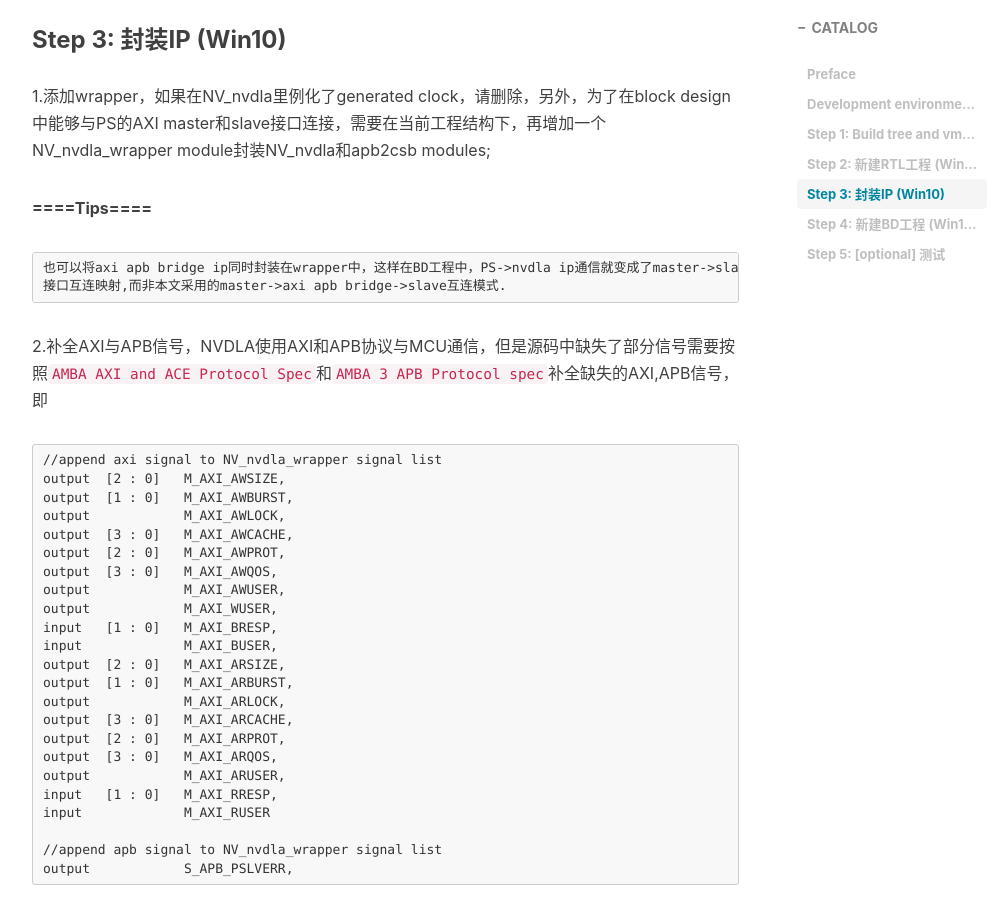
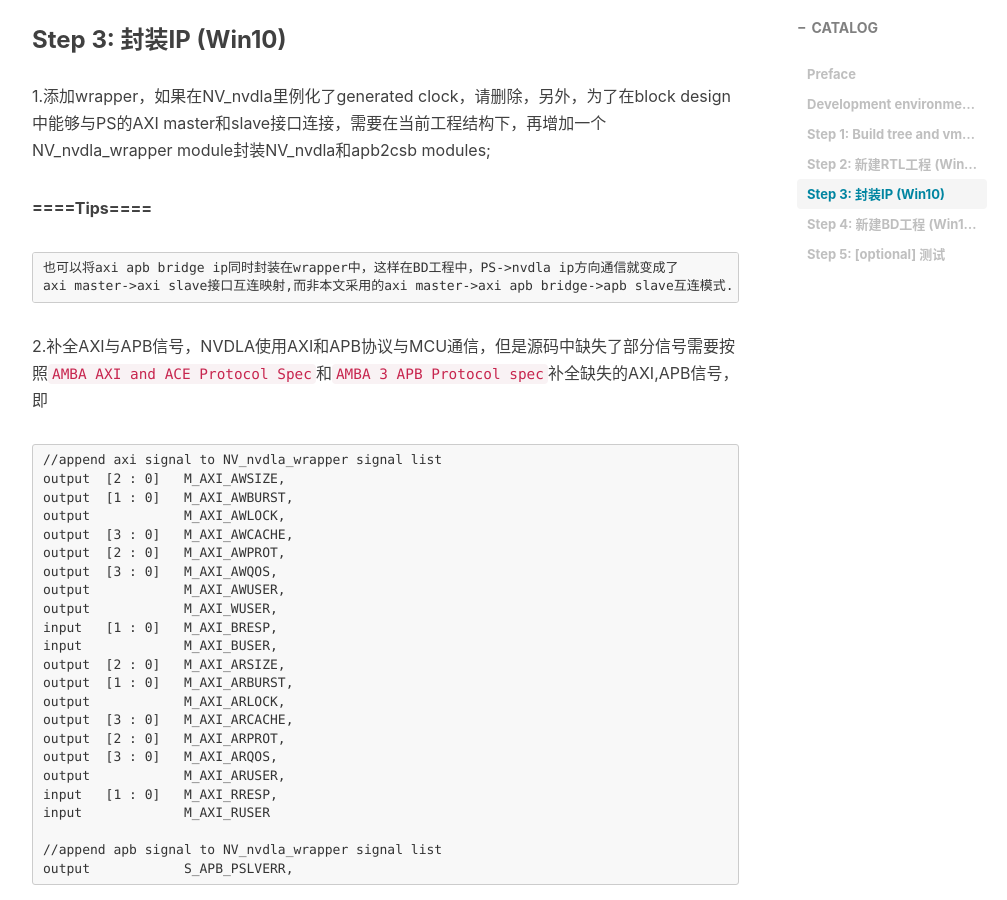
Before and after one commit to VVViy/VVViy.github.io, a Jekyll site: the page built from _posts/2018-09-12-nv_small-FPGA-Mapping-Workflow-I.md, in a window 1280 px wide and 900 px high, scrolled down 2848 px. Shown: the whole window, without its empty margins (233-1240 px from the left). Built offline with Jekyll 4.4.1, drawn with Linux system fonts in a browser that asks for light colours; nearby versions of some CDN libraries; comment, search, counter and statistics services are not loaded.

Commit message:
Update 2018-09-12-nv_small-FPGA-Mapping-Workflow-I.md

```diff
--- a/_posts/2018-09-12-nv_small-FPGA-Mapping-Workflow-I.md
+++ b/_posts/2018-09-12-nv_small-FPGA-Mapping-Workflow-I.md
@@ -88,8 +88,8 @@ CPAN > exit
 
 **====Tips====**
 
-	也可以将axi apb bridge ip同时封装在wrapper中，这样在BD工程中，PS->nvdla ip通信就变成了master->slave
-	接口互连映射,而非本文采用的master->axi apb bridge->slave互连模式.
+	也可以将axi apb bridge ip同时封装在wrapper中，这样在BD工程中，PS->nvdla ip方向通信就变成了
+	axi master->axi slave接口互连映射,而非本文采用的axi master->axi apb bridge->apb slave互连模式.
 
 2.补全AXI与APB信号，NVDLA使用AXI和APB协议与MCU通信，但是源码中缺失了部分信号需要按照`AMBA AXI and ACE Protocol Spec`和`AMBA 3 APB Protocol spec`补全缺失的AXI,APB信号，即
 
```
